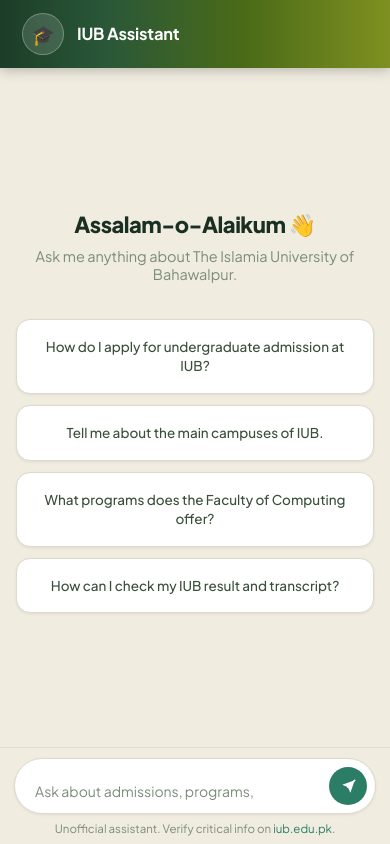
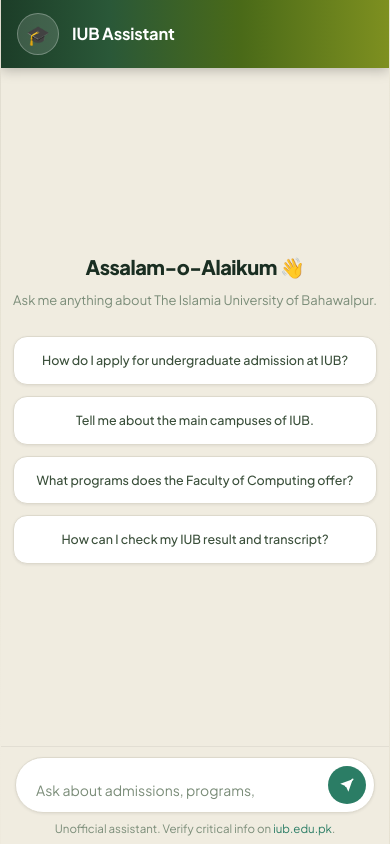
Before and after one commit to Zeshan-Akram/iub-ask-buddy, a plain HTML site: page index.html in a window 390 px wide. Drawn offline with Linux system fonts and the light colour scheme; no server answers.

Commit message:
minor UI Updates

```diff
--- a/styles.css
+++ b/styles.css
@@ -44,7 +44,7 @@
 body {
     height: 100%;
     font-family: var(--font);
-    background: linear-gradient(135deg, #e8e4d5 0%, #f0ece0 50%, #e6e1d2 100%);
+    background: linear-gradient(135deg, #e0dcd0 0%, #e8e4d5 30%, #f0ece0 60%, #e6e1d2 100%);
     color: var(--text-dark);
     -webkit-font-smoothing: antialiased;
     overflow: hidden;
@@ -54,17 +54,36 @@
     padding: 0;
 }
 
+/* Add a subtle pattern overlay on desktop */
+@media (min-width: 901px) {
+    body::before {
+        content: '';
+        position: fixed;
+        top: 0;
+        left: 0;
+        right: 0;
+        bottom: 0;
+        background:
+            radial-gradient(circle at 20% 50%, rgba(43, 125, 101, 0.03) 0%, transparent 50%),
+            radial-gradient(circle at 80% 20%, rgba(28, 61, 40, 0.03) 0%, transparent 50%),
+            radial-gradient(circle at 50% 80%, rgba(126, 144, 32, 0.03) 0%, transparent 50%);
+        pointer-events: none;
+        z-index: -1;
+    }
+}
+
 /* ── App Shell ─────────────────────────────────────────────────────── */
 .app {
     display: flex;
     flex-direction: column;
     width: 100%;
-    max-width: 900px;
-    height: 100vh;
-    height: 100dvh;
+    max-width: 1000px;
+    height: 95vh;
+    height: 95dvh;
     margin: 0 auto;
     background: var(--cream);
-    box-shadow: var(--shadow-xl);
+    box-shadow: 0 0 0 1px rgba(0, 0, 0, 0.08);  /* Just a subtle border */
+    border-radius: 20px;
     position: relative;
     overflow: hidden;
 }
@@ -81,10 +100,11 @@
     display: flex;
     align-items: center;
     justify-content: space-between;
-    padding: 0 22px;
+    padding: 0 24px;
     position: relative;
     z-index: 20;
     box-shadow: 0 2px 12px rgba(0, 0, 0, 0.25);
+    border-radius: 20px 20px 0 0;
 }
 
 .hdr-left {
@@ -177,7 +197,7 @@
     flex-direction: column;
     align-items: center;
     justify-content: center;
-    padding: 48px 20px 32px;
+    padding: 60px 40px 40px;
 }
 
 .welcome.hidden {
@@ -185,26 +205,27 @@
 }
 
 .welcome-title {
-    font-size: 27px;
+    font-size: 32px;
     font-weight: 800;
     color: var(--text-dark);
     letter-spacing: -0.5px;
-    margin-bottom: 9px;
+    margin-bottom: 12px;
 }
 
 .welcome-sub {
-    font-size: 14.5px;
+    font-size: 16px;
     color: var(--text-muted);
     font-weight: 400;
-    margin-bottom: 36px;
+    margin-bottom: 48px;
     text-align: center;
+    max-width: 500px;
 }
 
 .suggestions {
     display: grid;
     grid-template-columns: repeat(2, 1fr);
-    gap: 11px;
-    max-width: 680px;
+    gap: 14px;
+    max-width: 700px;
     width: 100%;
 }
 
@@ -212,14 +233,14 @@
     background: var(--white);
     border: 1.5px solid var(--border);
     border-radius: var(--r-md);
-    padding: 17px 18px;
+    padding: 20px 24px;
     font-family: var(--font);
-    font-size: 13.5px;
+    font-size: 14px;
     font-weight: 500;
     color: var(--text-body);
     cursor: pointer;
     text-align: center;
-    line-height: 1.45;
+    line-height: 1.5;
     transition: border-color 0.18s, color 0.18s, box-shadow 0.18s, transform 0.15s;
     box-shadow: var(--shadow-sm);
 }
@@ -239,8 +260,8 @@
 .messages {
     display: flex;
     flex-direction: column;
-    gap: 6px;
-    padding: 22px 0 8px;
+    gap: 8px;
+    padding: 24px 0 12px;
     flex: 1;
 }
 
@@ -250,7 +271,7 @@
 
 .msg-row {
     display: flex;
-    padding: 3px 20px;
+    padding: 4px 24px;
     animation: msgIn 0.22s ease;
 }
 
@@ -275,11 +296,11 @@
 }
 
 .bubble {
-    max-width: 74%;
-    padding: 11px 15px;
+    max-width: 70%;
+    padding: 12px 18px;
     border-radius: var(--r-md);
-    font-size: 13.8px;
-    line-height: 1.65;
+    font-size: 14px;
+    line-height: 1.7;
     word-break: break-word;
 }
 
@@ -376,7 +397,7 @@
 .input-bar {
     flex-shrink: 0;
     background: var(--cream);
-    padding: 12px 18px 10px;
+    padding: 16px 24px 12px;
     border-top: 1px solid rgba(0, 0, 0, 0.06);
 }
 
@@ -386,7 +407,7 @@
     background: var(--white);
     border: 1.5px solid var(--border);
     border-radius: var(--r-full);
-    padding: 8px 8px 8px 20px;
+    padding: 10px 10px 10px 24px;
     max-width: 100%;
     margin: 0 auto;
     box-shadow: var(--shadow-sm);
@@ -403,7 +424,7 @@
     border: none;
     outline: none;
     font-family: var(--font);
-    font-size: 14px;
+    font-size: 14.5px;
     color: var(--text-dark);
     background: transparent;
     resize: none;
@@ -419,8 +440,8 @@
 
 .send-btn {
     flex-shrink: 0;
-    width: 38px;
-    height: 38px;
+    width: 42px;
+    height: 42px;
     background: var(--teal);
     border: none;
     border-radius: 50%;
@@ -428,7 +449,7 @@
     display: flex;
     align-items: center;
     justify-content: center;
-    margin-left: 8px;
+    margin-left: 10px;
     transition: background 0.18s, transform 0.14s, opacity 0.18s;
 }
 
@@ -443,15 +464,15 @@
 }
 
 .send-btn svg {
-    width: 15px;
-    height: 15px;
+    width: 17px;
+    height: 17px;
     stroke: #fff;
 }
 
 .input-footer {
     text-align: center;
-    margin-top: 7px;
-    font-size: 11.5px;
+    margin-top: 8px;
+    font-size: 12px;
     color: var(--text-muted);
 }
 
@@ -513,56 +534,6 @@
 @keyframes blink {
     0%, 100% { opacity: 0.6; }
     50%       { opacity: 0; }
-}
-
-/* ── Responsive ─────────────────────────────────────────────────────── */
-@media (max-width: 900px) {
-    .app {
-        max-width: 100%;
-        height: 100vh;
-        height: 100dvh;
-        box-shadow: none;
-    }
-
-    body {
-        padding: 0;
-    }
-}
-
-@media (max-width: 600px) {
-    .suggestions {
-        grid-template-columns: 1fr;
-    }
-
-    .hdr-text p {
-        display: none;
-    }
-
-    .ai-badge {
-        display: none;
-    }
-
-    .bubble {
-        max-width: 86%;
-    }
-
-    .input-bar {
-        padding: 10px 14px 8px;
-    }
-
-    .welcome {
-        padding: 32px 16px 24px;
-    }
-
-    .welcome-title {
-        font-size: 22px;
-    }
-}
-
-@media (max-width: 400px) {
-    .msg-row {
-        padding: 3px 12px;
-    }
 }
 
 /* ═══════════════════════════════════════════════════════════════════════════
@@ -779,3 +750,220 @@
         opacity: 0;
     }
 }
+
+/* ═══════════════════════════════════════════════════════════════════════════
+   RESPONSIVE BREAKPOINTS
+   ══════════════════════════════════════════════════════════════════════════ */
+
+/* Large Desktop (1200px+) */
+@media (min-width: 1200px) {
+    .app {
+        max-width: 1100px;
+        height: 92vh;
+        height: 92dvh;
+    }
+
+    .bubble {
+        max-width: 65%;
+    }
+
+    .welcome {
+        padding: 80px 60px 60px;
+    }
+
+    .welcome-title {
+        font-size: 36px;
+    }
+
+    .welcome-sub {
+        font-size: 17px;
+    }
+
+    .suggestions {
+        max-width: 800px;
+    }
+
+    .sug-btn {
+        padding: 24px 28px;
+        font-size: 15px;
+    }
+}
+
+/* Tablet Landscape / Small Desktop (901px - 1024px) */
+@media (min-width: 901px) and (max-width: 1024px) {
+    .app {
+        max-width: 95%;
+        height: 95vh;
+        height: 95dvh;
+    }
+
+    .bubble {
+        max-width: 72%;
+    }
+}
+
+/* Tablet / Mobile Landscape (max-width: 900px) */
+@media (max-width: 900px) {
+    html, body {
+        padding: 0;
+    }
+
+    body::before {
+        display: none;
+    }
+
+    .app {
+        max-width: 100%;
+        height: 100vh;
+        height: 100dvh;
+        border-radius: 0;
+        box-shadow: none;
+    }
+
+    .header {
+        border-radius: 0;
+        padding: 0 20px;
+    }
+
+    .welcome {
+        padding: 48px 20px 32px;
+    }
+
+    .welcome-title {
+        font-size: 27px;
+    }
+
+    .welcome-sub {
+        font-size: 14.5px;
+        margin-bottom: 36px;
+    }
+
+    .suggestions {
+        gap: 11px;
+        max-width: 680px;
+    }
+
+    .sug-btn {
+        padding: 17px 18px;
+        font-size: 13.5px;
+    }
+
+    .messages {
+        gap: 6px;
+        padding: 22px 0 8px;
+    }
+
+    .msg-row {
+        padding: 3px 20px;
+    }
+
+    .bubble {
+        max-width: 74%;
+        padding: 11px 15px;
+        font-size: 13.8px;
+    }
+
+    .input-bar {
+        padding: 12px 18px 10px;
+    }
+
+    .input-wrap {
+        padding: 8px 8px 8px 20px;
+    }
+
+    #chatInput {
+        font-size: 14px;
+    }
+
+    .send-btn {
+        width: 38px;
+        height: 38px;
+    }
+
+    .send-btn svg {
+        width: 15px;
+        height: 15px;
+    }
+
+    .input-footer {
+        font-size: 11.5px;
+    }
+}
+
+/* Mobile (max-width: 600px) */
+@media (max-width: 600px) {
+    .suggestions {
+        grid-template-columns: 1fr;
+    }
+
+    .hdr-text p {
+        display: none;
+    }
+
+    .ai-badge {
+        display: none;
+    }
+
+    .bubble {
+        max-width: 86%;
+    }
+
+    .input-bar {
+        padding: 10px 14px 8px;
+    }
+
+    .welcome {
+        padding: 32px 16px 24px;
+    }
+
+    .welcome-title {
+        font-size: 22px;
+    }
+
+    .welcome-sub {
+        font-size: 13.5px;
+        margin-bottom: 28px;
+    }
+
+    .sug-btn {
+        padding: 15px 16px;
+        font-size: 13px;
+    }
+
+    .header {
+        padding: 0 16px;
+    }
+
+    .msg-row {
+        padding: 3px 14px;
+    }
+}
+
+/* Small Mobile (max-width: 400px) */
+@media (max-width: 400px) {
+    .msg-row {
+        padding: 3px 10px;
+    }
+
+    .welcome {
+        padding: 24px 12px 20px;
+    }
+
+    .welcome-title {
+        font-size: 20px;
+    }
+
+    .welcome-sub {
+        font-size: 13px;
+    }
+
+    .sug-btn {
+        padding: 14px 14px;
+        font-size: 12.5px;
+    }
+
+    .bubble {
+        max-width: 90%;
+        font-size: 13px;
+    }
+}
```
